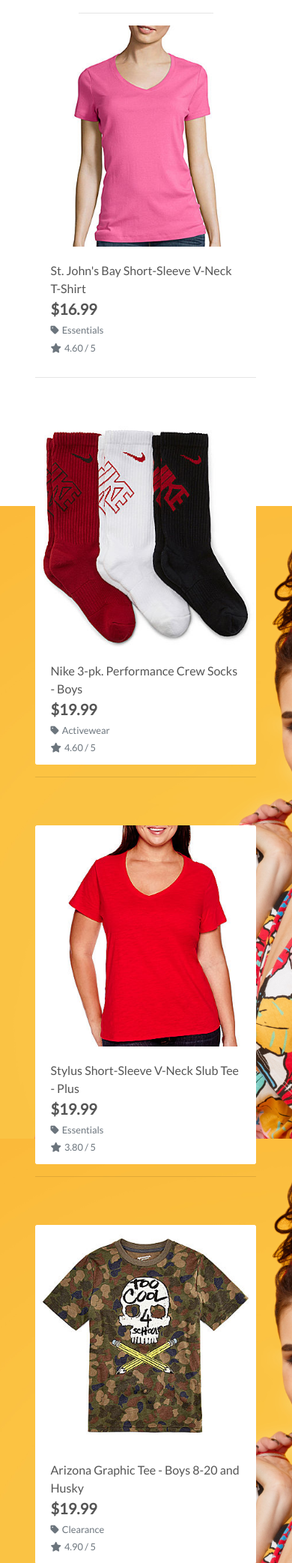
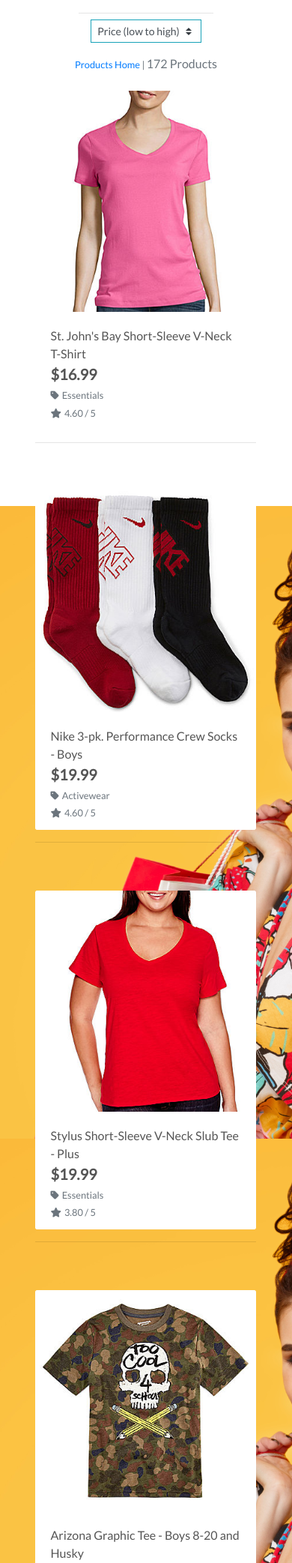
Before and after one commit to davidjbuchanan/boutique_ado_v1, a Django app: a page that uses products/templates/products/products.html in a window 390 px wide. Shown: the part 169-2254 px from the top of the page at 75% size. Run offline with Django 3.2, Linux system fonts and the light colour scheme; data comes from the database, SQL or seed files in the repository; some libraries are stand-ins or nearby versions.

Commit message:
Added sorting and product counts to product page

```diff
--- a/products/templates/products/products.html
+++ b/products/templates/products/products.html
@@ -36,7 +36,40 @@
         <!--contains the products themselves.-->
             <div class="product-container col-10 offset-1">
             <!--a single column offset by one and itself will be divided into two rows.-->
-                <div class="row mt-1 mb-2"></div>
+                <div class="row mt-1 mb-2">
+
+                    <div class="col-12 col-md-6 my-auto order-md-last d-flex justify-content-center justify-content-md-end">
+                    <!--This layout will put the sort-select-wrapper box on top on mobile. But using the order first (order-md-first) and order last (order-md-last) classes adjusts it so that the sort select box will actually be the last column on medium and larger screens.-->
+                        <div class="sort-select-wrapper w-50">
+                            <select id="sort-selector" class="custom-select custom-select-sm rounded-0 border border-{% if current_sorting != 'None_None' %}info{% else %}black{% endif %}">
+                                <option value="reset" {% if current_sorting == 'None_None' %}selected{% endif %}>Sort by...</option>
+                                <!--'None_none' coming as an output from the "current_sorting = f'{sort}_{direction}'" from the views.py-->
+                                <option value="price_asc" {% if current_sorting == 'price_asc' %}selected{% endif %}>Price (low to high)</option>
+                                <option value="price_desc" {% if current_sorting == 'price_desc' %}selected{% endif %}>Price (high to low)</option>
+                                <option value="rating_asc" {% if current_sorting == 'rating_asc' %}selected{% endif %}>Rating (low to high)</option>
+                                <option value="rating_desc" {% if current_sorting == 'rating_desc' %}selected{% endif %}>Rating (high to low)</option>
+                                <option value="name_asc" {% if current_sorting == 'name_asc' %}selected{% endif %}>Name (A-Z)</option>
+                                <option value="name_desc" {% if current_sorting == 'name_desc' %}selected{% endif %}>Name (Z-A)</option>
+                                <option value="category_asc" {% if current_sorting == 'category_asc' %}selected{% endif %}>Category (A-Z)</option>
+                                <option value="category_desc" {% if current_sorting == 'category_desc' %}selected{% endif %}>Category (Z-A)</option>
+                            </select>
+                        </div>
+                    </div>
+                    <div class="col-12 col-md-6 order-md-first">
+                        <p class="text-muted mt-3 text-center text-md-left">
+                        <!--The product count and search results. breadcrumb-->
+                        <!--This piece of code is broken into 3 main parts.-->
+                            {% if search_term or current_categories or current_sorting != 'None_None' %}
+                                <span class="small"><a href="{% url 'products' %}">Products Home</a> | </span>
+                                <!--1) a link to go back to the main products page.-->
+                            {% endif %}
+                            {{ products|length }} Products{% if search_term %} found for <strong>"{{ search_term }}"</strong>{% endif %}
+                            <!--2) We're using the length built-in template filter to count the number of products.-->
+                            <!--3) Then if there's a search term, again returned in the context from the all products view. We tack on a few extra words to let the user know what they've searched for.-->
+                        </p>
+                    </div>
+
+                </div>
                 <div class="row">
                     {% for product in products %}
                         <div class="col-sm-6 col-md-6 col-lg-4 col-xl-3">
@@ -64,6 +97,7 @@
                                         <div class="col">
                                             <p class="lead mb-0 text-left font-weight-bold">${{ product.price }}</p>
 
+
                                             {% if product.category %}
                                             <p class="small mt-1 mb-0">
                                                 <a class="text-muted" href="{% url 'products' %}?category={{ product.category.name }}">
@@ -73,6 +107,7 @@
                                             {% endif %}
                                             <!--If the product has a category, we want to render it out using its friendly name
                                             as the text and its programmatic name as the href.-->
+
 
                                             {% if product.rating %}
                                                 <small class="text-muted"><i class="fas fa-star mr-1"></i>{{ product.rating }} / 5</small>
--- a/products/views.py
+++ b/products/views.py
@@ -24,6 +24,8 @@
             if sortkey == 'name':
                 sortkey = 'lower_name'
                 products = products.annotate(lower_name=Lower('name'))
+            if sortkey == 'category':
+                sortkey = 'category__name'
             if 'direction' in request.GET:
                 direction = request.GET['direction']
                 if direction == 'desc':
--- a/static/css/base.css
+++ b/static/css/base.css
@@ -79,8 +79,11 @@
 }
 /*It's going to be a 100% height and width div. Fixed at the top left of the screen. With the white background and a z-index of negative 1 to make sure that it sits behind all the content. I'm putting this in base.css since we'll reuse it in most of the other templates on the site as well.*/
 
-
-
+a.category-badge > span.badge:hover {
+    background: #212529 !important;
+    color: #fff !important;
+}
+/*invert the colours of these badges when hovering over them. This background colour matches the bootstrap dark class so this will make the badges look similar to a bootstrap button with the dark class on them.*/
 
 /* -------------------------------- Media Queries */
 
```
Also changed, not shown: instructions.txt (+14 -0 lines), products/templates/products/product_detail.html (+9 -1 lines).
